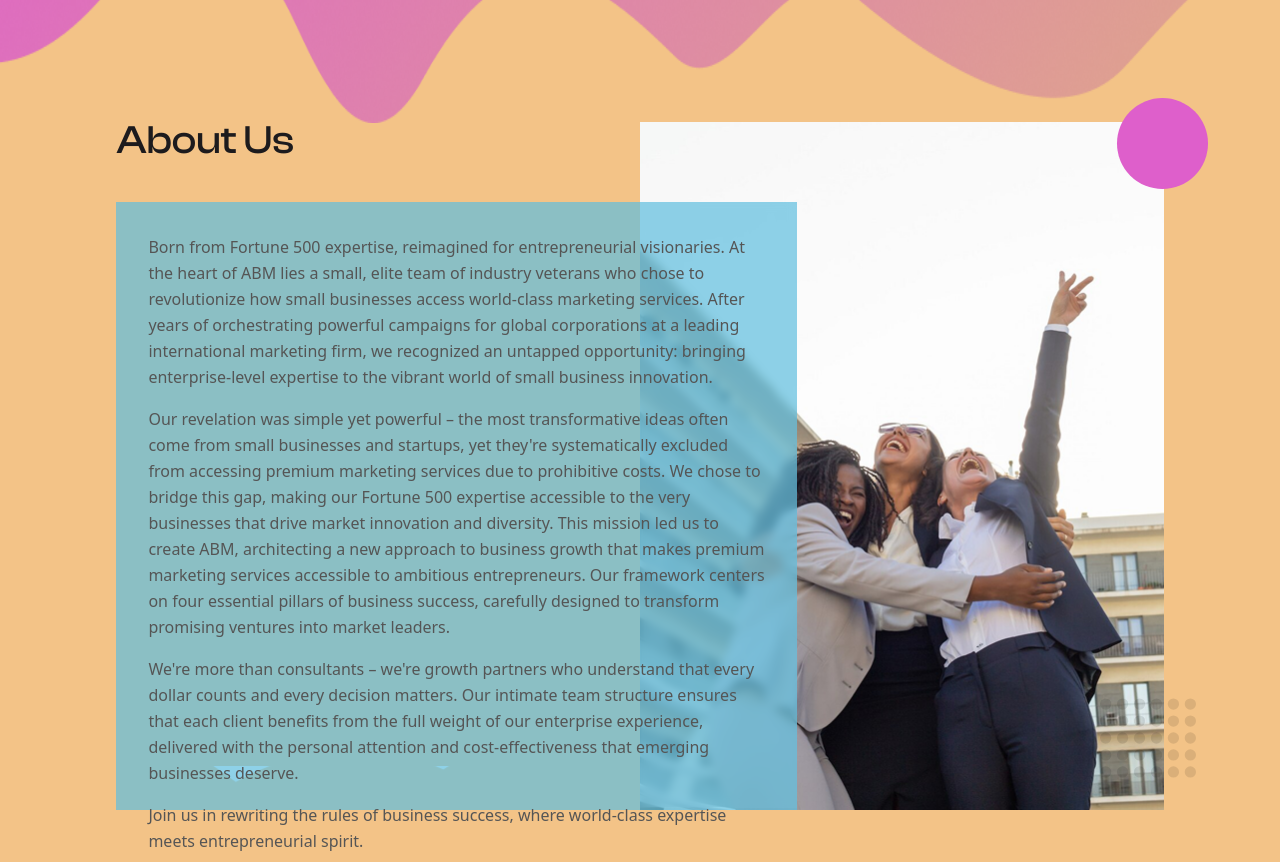
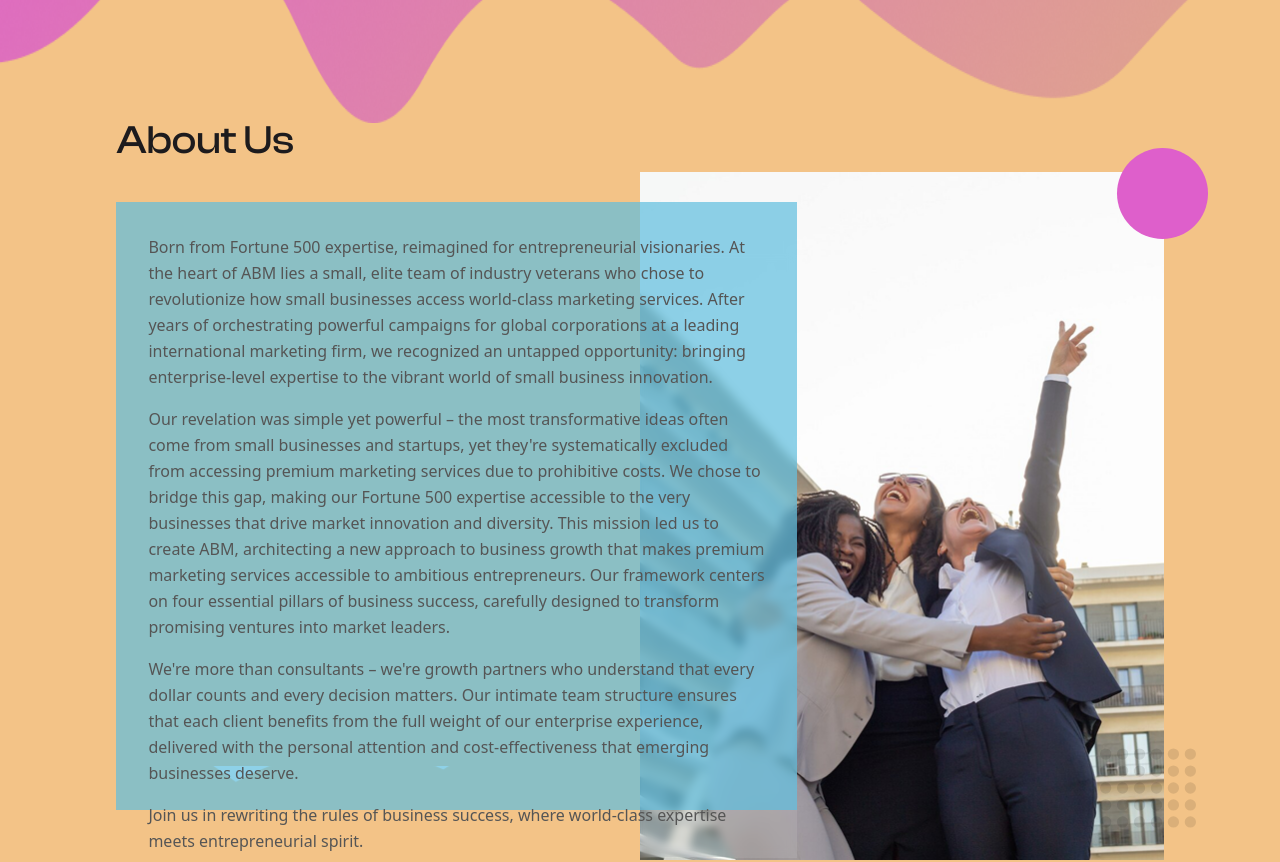
Before and after one commit to natasha-maryam/abm, a React (Vite) app: page / in a window 1280 px wide. Shown: the part 1120-1982 px from the top of the page. Built offline with nearby package versions, Linux system fonts and the light colour scheme; a web font is replaced by a local one.

Commit message:
Update AboutUs.jsx

```diff
--- a/src/sections/AboutUs.jsx
+++ b/src/sections/AboutUs.jsx
@@ -10,7 +10,11 @@ function AboutUs(props) {
         {/* Main content area with image and text overlay */}
         <div className="relative">
           {/* Background image positioned on the right */}
-          <div className="absolute right-0 top-0 w-full sm:w-[60%] md:w-[50%] h-[500px] sm:h-[600px] md:h-[688px]">
+               {/* <h2 className="text-2xl sm:text-3xl md:text-[40px] font-medium text-[#1D1B1D] font-clash mb-0 text-center md:text-left">
+            About Us
+          </h2> */}
+
+          <div className="absolute right-0 top-[50px] w-full sm:w-[60%] md:w-[50%] h-[500px] sm:h-[600px] md:h-[688px]">
             <img
               src={aboutImage}
               alt="Team celebrating"
```
